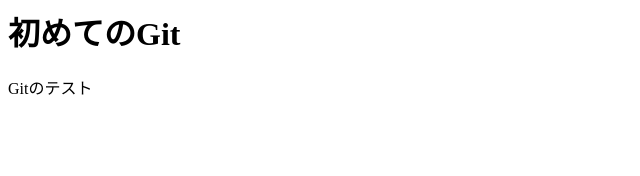
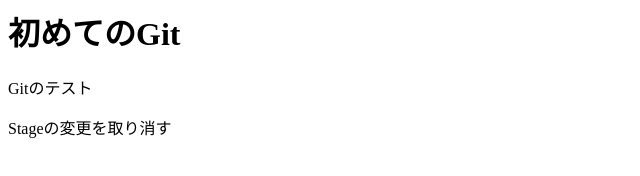
Before and after one commit to tamuatsu/spirits, a plain HTML site: page index.html in a window 1280 px wide. Shown: the whole page, without its empty margins (0-640 px from the left). Drawn offline with Linux system fonts and the light colour scheme.

```diff
--- a/index.html
+++ b/index.html
@@ -1,2 +1,3 @@
 <h1>初めてのGit</h1>
 <p>Gitのテスト</p>
+<p>Stageの変更を取り消す</p>
```
Also changed, not shown: index2.html (deleted, +0 -1 lines), 1 other file.
